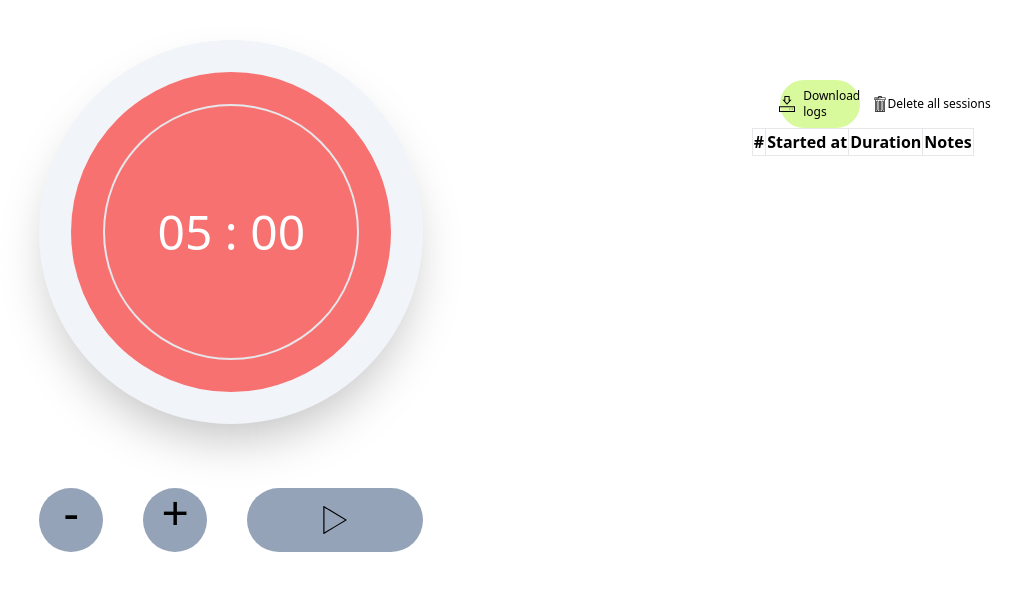
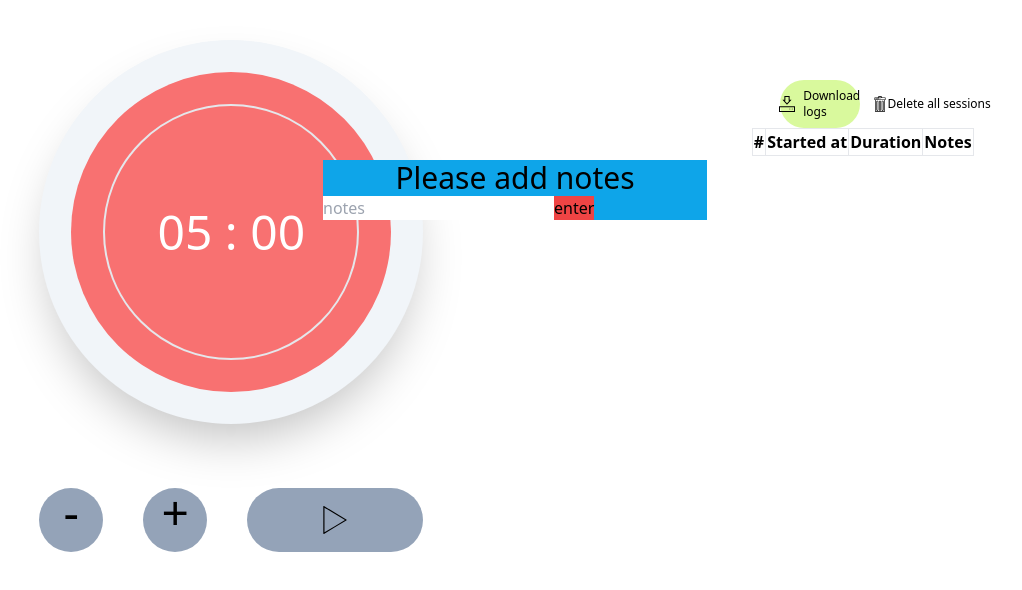
Before and after one commit to emiliomelvy/pomodoro-app, a Vue app: page / in a window 1280 px wide. Shown: the top 590 px of the page, without its empty margins (125-1147 px from the left). Built offline with nearby package versions, Linux system fonts and the light colour scheme.

Commit message:
add notes logic

```diff
--- a/src/App.vue
+++ b/src/App.vue
@@ -17,6 +17,7 @@
         stop,
         timer: null,
         totalTime: (5*60),
+        copyTime: null,
         resetButton: false,
         userTime: 25,
         started: false,
@@ -24,7 +25,8 @@
         date: '',
         days: ['Mon', 'Tue', 'Wed', 'Thu', 'Fri', 'Sat', 'Sun'],
         months: ['Jan', 'Feb', 'Mar', 'Apr', 'May', 'Jun', 'Jul', 'Aug', 'Sep', 'Oct', 'Nov', 'Dec'],
-        showModal: true
+        showModal: true,
+        testing: '',
       }
     },
     methods: {
@@ -48,6 +50,8 @@
         clearInterval(this.timer)
         this.timer = null
         this.resetButton = true
+        console.log('copy : ', this.copyTime)
+        console.log(Math.floor(this.copyTime / 60) - this.minutes)
       },
       resetTimer: function() {
         this.arr = [...this.arr, {
@@ -57,8 +61,11 @@
           month: this.date.getMonth(),
           date: this.date.getDate(),
           day: this.date.getDay(),
-          minutes: Math.floor(this.totalTime / 60) < 10 ? `0${Math.floor(this.totalTime / 60)}` : Math.floor(this.totalTime / 60),
-          sec: this.totalTime % 60 < 10 ? `0${this.totalTime % 60}` : this.totalTime % 60
+          minutes1: Math.floor(this.totalTime / 60) < 10 ? `0${Math.floor(this.totalTime / 60)}` : Math.floor(this.totalTime / 60),
+          // minutes1: Math.floor((this.totalTime - +this.minutes) / 60),
+          sec: this.totalTime % 60 < 10 ? `0${this.totalTime % 60}` : this.totalTime % 60,
+          // sec: this.totalTime - +this.seconds,
+          note: this.testing
         },
         ]
         clearInterval(this.timer)
@@ -66,7 +73,17 @@
         this.totalTime = (25*60)
         this.resetButton = false
         this.started = false
+        this.testing = ''
+        this.showModal = true
       },
+      enterinput: function(val) {
+        // this.testing +=
+        console.log(val)
+      },
+      get: function(val) {
+        console.log(val
+        )
+      }
     },
     computed: {
       minutes: function(){
@@ -87,12 +104,48 @@
         }
         return this.padTime(seconds);
       }
+    },
+    mounted() {
+      this.copyTime = this.totalTime
     }
   }
 
 </script>
 
 <template>
+  <!-- <div class="relative top-20 mx-auto p-5 border w-96 shadow-lg rounded-md bg-white">
+    <div class="mt-3 text-center">
+      <div class="mx-auto flex items-center justify-center h-12 w-12 rounded-full bg-red-100">
+        <svg class="h-6 w-6 text-red-600" fill="none" stroke="currentColor" viewBox="0 0 24 24"
+        xmlnx="http://www.w.org/2000/svg">
+          <path stroke-linecap="round" stroke-linejoin="round" stroke-width="2"
+          d="M5 13l4 4L19 7">
+          </path>
+        </svg>
+      </div>
+      <h3 class="text-lg leading-6 font-medium text-gray-900">Successfull</h3>
+      <div class="mt-2 px-7 py-3">
+        <p class="text-sm text-gray-500">Account has been Successfull registered.</p>
+      </div>
+      <div class="items-center px-4 py-3">
+        <button id="ok-btn"
+          class="px-4 py-2 bg-red-500 text-white
+          text-base font-medium rounded-md w-full
+          shadow-sm hover:bg-red-600 focus:outline-none focus:ring-2 focus:ring-purple-300">
+          OK
+        </button>
+      </div>
+    </div>
+  </div> -->
+  <div v-if="showModal" class="absolute shadow-[0 0 0 1000rem rgba(0, 0, 0, 0.5)] w-full h-[100vh]">
+    <div class="relative bg-sky-500 top-40 w-96 mx-auto z-20">
+      <h1 class="text-3xl text-center">
+        Please add notes
+      </h1>
+      <input type="text border-8" placeholder="notes" v-model="this.testing" @keydown.enter="showModal = false">
+      <button @click="showmodal = false" class="bg-red-500">enter</button>
+    </div>
+  </div>
   <div class="container max-w-7xl">
     <div class="flex justify-around">
       <div class="pt-10">
@@ -152,10 +205,10 @@
             <th class="border">Notes</th>
           </tr>
           <tr class="border" v-for="(tes, key) in this.arr" :key="key">
-            <td class="border">1</td>
+            <td class="border">{{ key + 1 }}</td>
             <td class="border">{{ tes.hours }}:{{ tes.mins }}:{{ tes.second }}, {{ this.months[tes.month] }} {{ tes.date }}, {{ this.days[tes.day] }}</td>
-            <td class="border"><strong>{{ tes.minutes }} : {{ tes.sec }}</strong> / 25 min.</td>
-            <td class="border">  </td>
+            <td class="border"><strong>{{ tes.minutes1 }} : {{ tes.sec }}</strong> / 25 min.</td>
+            <td class="border">{{ tes.note }}</td>
           </tr>
         </table>
       </div>
```
